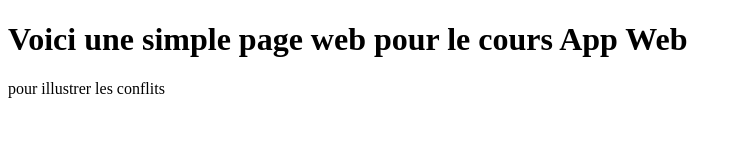
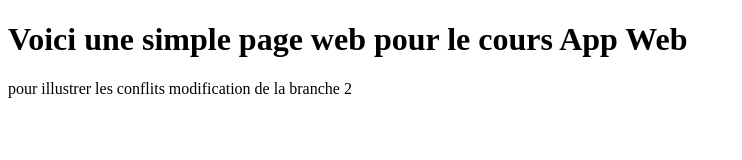
Before and after one commit to DredgenYur/H2021-2cw, a plain HTML site: page index.html in a window 1280 px wide. Shown: the whole page, without its empty margins (0-742 px from the left). Drawn offline with Linux system fonts and the light colour scheme.

Commit message:
modification de la balise p de index.html

```diff
--- a/index.html
+++ b/index.html
@@ -8,6 +8,7 @@
 </head>
 <body>
     <h1>Voici une simple page web pour le cours App Web</h1>
-    <p>pour illustrer les conflits</p>
+    <p>pour illustrer les conflits modification de la branche 2</p>
+
 </body>
 </html>
```
